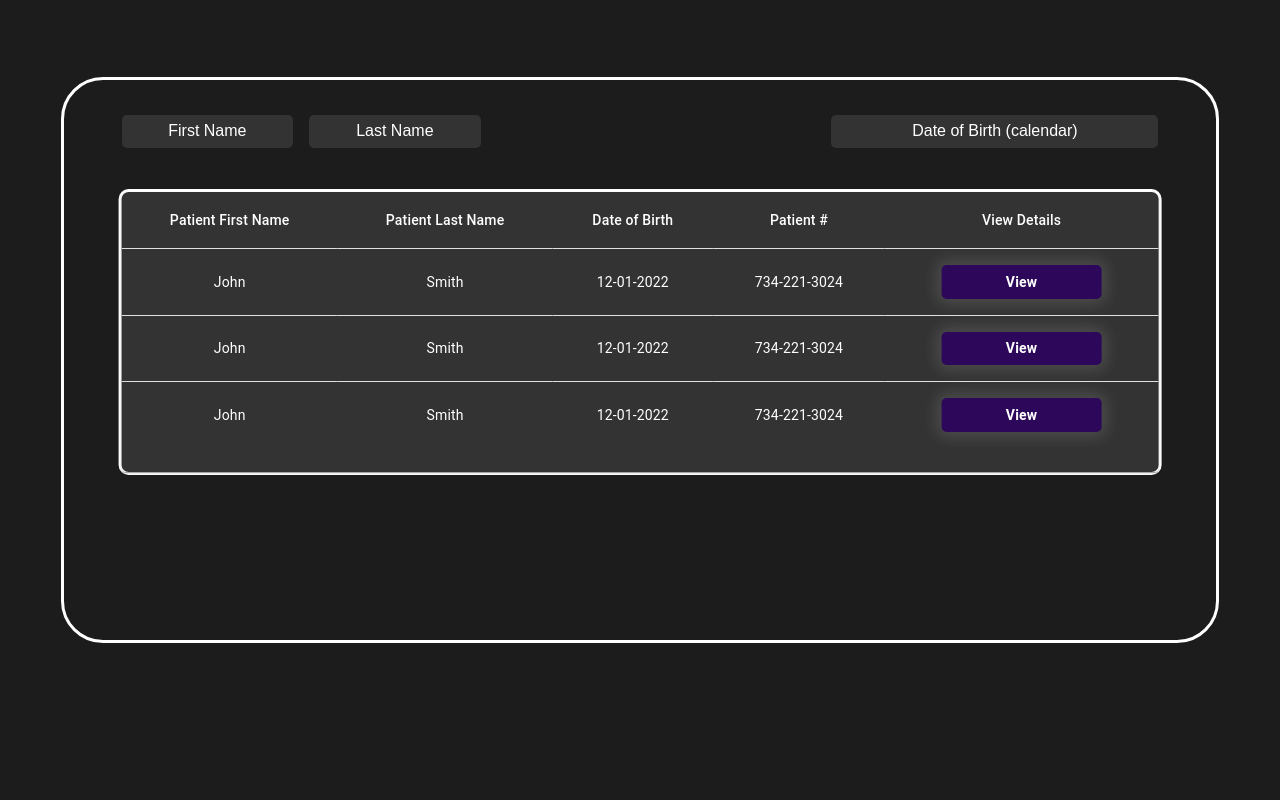
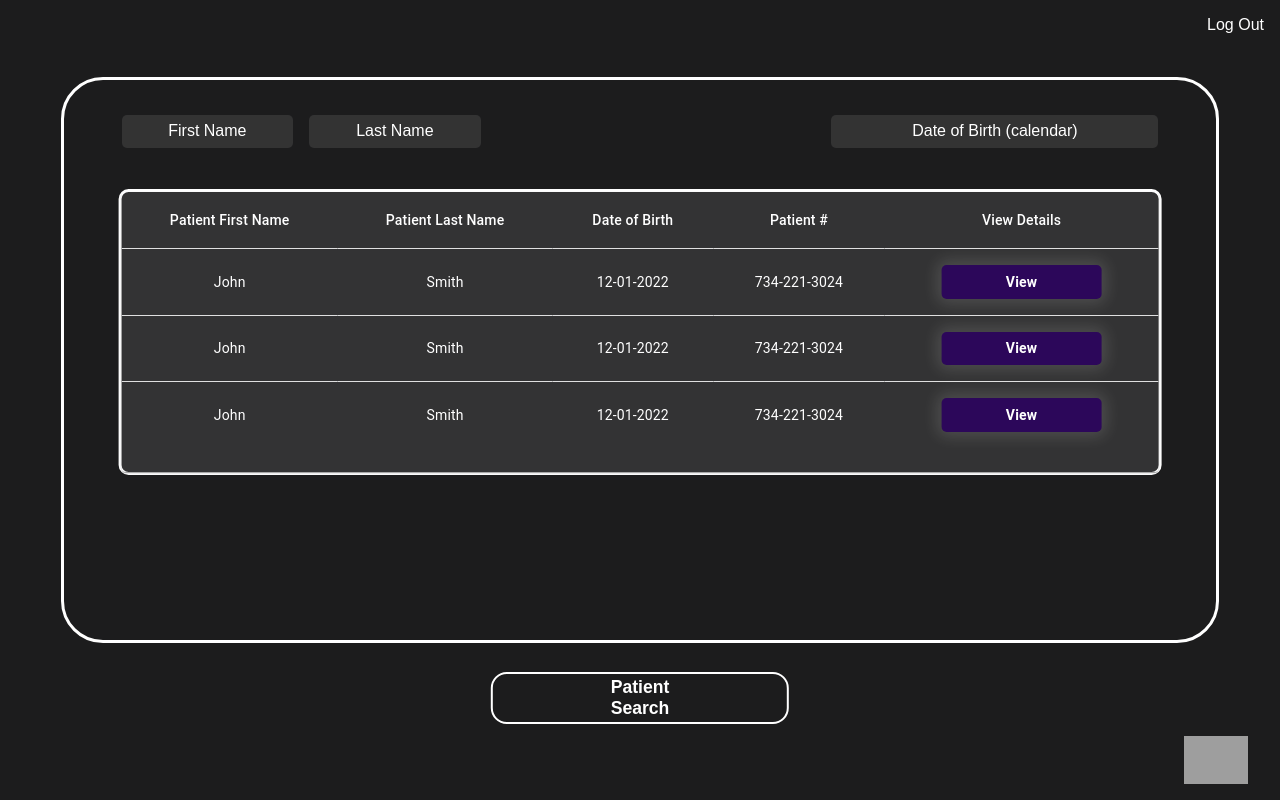
Before and after one commit to shashibyadav/carewallet-doctor-Web-App, a React (Create React App) app: page /PatientList in a window 1280 px wide. Built offline with nearby package versions, Linux system fonts and the light colour scheme; grey boxes are pictures that could not be loaded.

Commit message:
logout button in patient-list

```diff
--- a/src/Components/PatientList.jsx
+++ b/src/Components/PatientList.jsx
@@ -18,8 +18,9 @@ import { brown } from '@mui/material/colors';
 import "../styles/patient-list/patient-list.css";
 import InputField from "../shared/inputField";
 import ButtonTypeOne from "./shared/ButtonTypeOne";
-
-
+import ButtonPatientSearch from "./shared/ButtonPatientSearch";
+import LogoFooter from "./shared/LogoFooter";
+import LogOutButton from "./shared/ButtonLogOut.jsx";
 
 const accent = brown['400'];
 
@@ -72,8 +73,10 @@ const PatientList = () => {
 
   return (
     <div style={{ width: '100vw', height: '100vh', backgroundColor: '#1C1C1D' }}>
+          <LogOutButton/>
         <CentreRectangle className='center-rectangle-2'>
         <ThemeProvider theme={whiteTheme}>
+
           <div className='input-fields-container'>
 
           <InputField
@@ -146,6 +149,9 @@ const PatientList = () => {
         <button>Log Out</button></div> */}
         </ThemeProvider>
         </CentreRectangle>
+        <ButtonPatientSearch/>
+
+        <LogoFooter />
 
         </div>
       );
--- a/src/Components/shared/ButtonPatientSearch.jsx
+++ b/src/Components/shared/ButtonPatientSearch.jsx
@@ -2,9 +2,11 @@ import React from 'react';
 import "../../shared/buttonPatientSearch.css";
 import CentreRectangle from '../../shared/CentreRectangle';
 
+
+
 const ButtonPatientSearch = ({ onClick }) => {
   return (
-    <CentreRectangle className='patient-search' >
+    <CentreRectangle className='container-patient-search' >
     <button className="button-patient-search" onClick={onClick}>
       Patient Search
     </button>
--- a/src/shared/buttonLogOut.css
+++ b/src/shared/buttonLogOut.css
@@ -1,12 +1,13 @@
 .button-log-out {
     display: flex;
-    width: 40%;
+    width: 100%;
     background: none;
     border: none;
     color: #FFFFFF;
     cursor: pointer;
     /* margin-left: auto; */
     justify-content: flex-end;
+    padding: 1rem;
 
     font-size: inherit;
   }
--- a/src/shared/buttonPatientSearch.css
+++ b/src/shared/buttonPatientSearch.css
@@ -7,21 +7,25 @@
     cursor: pointer;
     /* margin-left: auto; */
     justify-content: flex-end;
+    font-weight: 700;
 
-    font-size: inherit;
+    font-size: 1.1rem;
+
   }
 
-  .patient-search{
+  .container-patient-search{
     position: absolute;
     top: 45%;
     left: 50%;
-    transform: translate(-50%, -50%);
+    transform: translate(-50%, 600%);
     display: flex;
-    width: 90%;
-    height: 70%;
+    width: 23%;
+    height: 6%;
+    justify-content: center;
+    align-items: center;
 
-    border-radius: 42px;
-    border: 3px white solid;
+    border-radius: 1rem;
+    border: 2px white solid;
     color: white;
     background-color: #1C1C1D;
   }
--- a/src/styles/patient-list/patient-list.css
+++ b/src/styles/patient-list/patient-list.css
@@ -1,3 +1,4 @@
+
 .center-rectangle-2 {
     position: absolute;
     top: 45%;
--- a/src/styles/patient-search/patient-search.css
+++ b/src/styles/patient-search/patient-search.css
@@ -44,11 +44,11 @@
         }
 
         .auto-fill-patientid{
-            width: 20rem;
+            width: 30%;
         }
 
         .auto-fill-npi{
-            width: 20rem;
+            width: 22%;
             margin-left: 2rem;
         }
 
--- a/src/styles/shared/logo-footer.css
+++ b/src/styles/shared/logo-footer.css
@@ -1,16 +1,18 @@
-.logo-footer {
 
 
+  .logo-footer {
+    position:absolute;
+    left:0;
+    bottom:0;
+    right:0;
+   padding: 1rem;
+    margin-top: auto; /* Push the footer to the bottom */
     display: flex;
-    margin-top: 4rem;
+    justify-content: flex-end; /* Align the content to the right */
+    align-items: center;
+    margin-right: 1rem;
+  }
 
-    align-items: right;
-    margin-right: 1rem;
-    margin-top: 7.5rem;
-    justify-content: right;
-    display: flex;
-    .logo-footer-img {
-        height: 3rem;
-
-    }
-}
+  .logo-footer-img {
+    height: 3rem;
+  }
```
